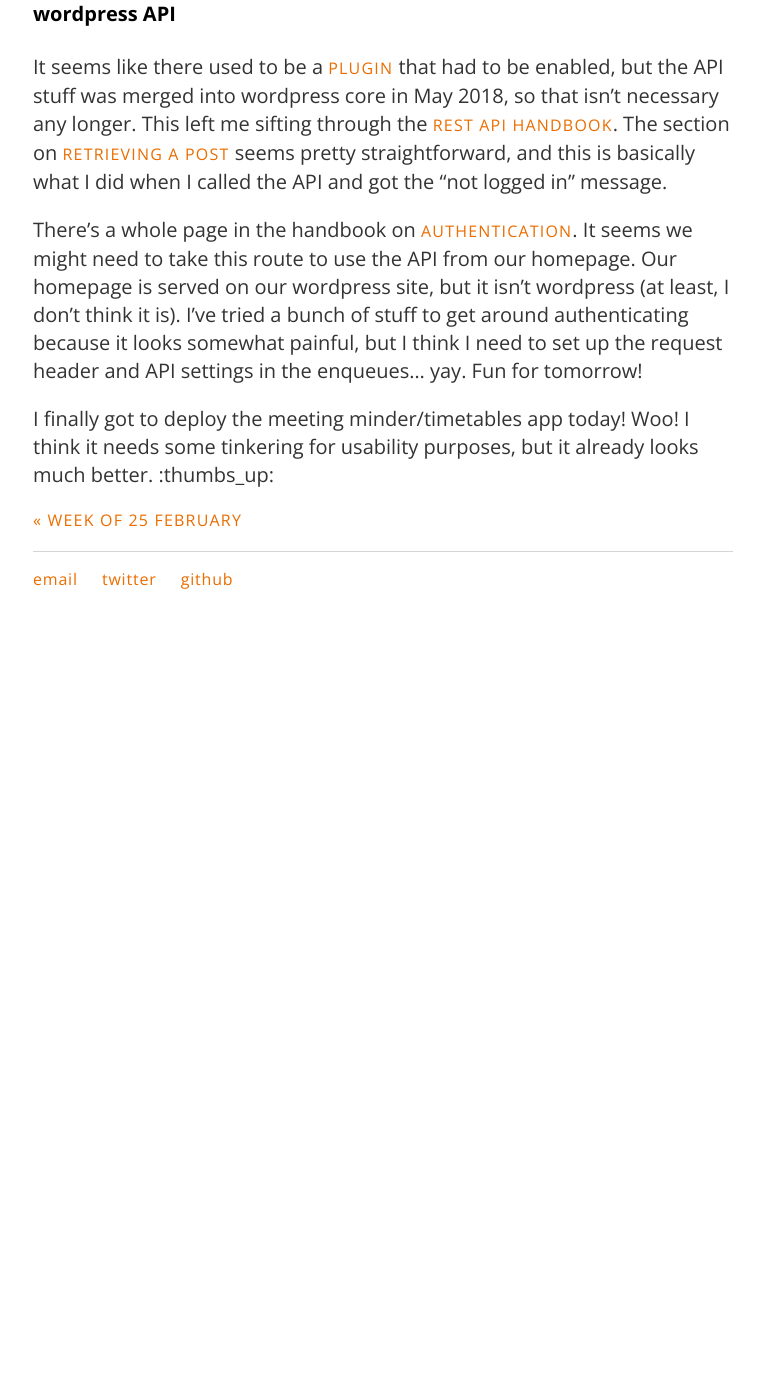
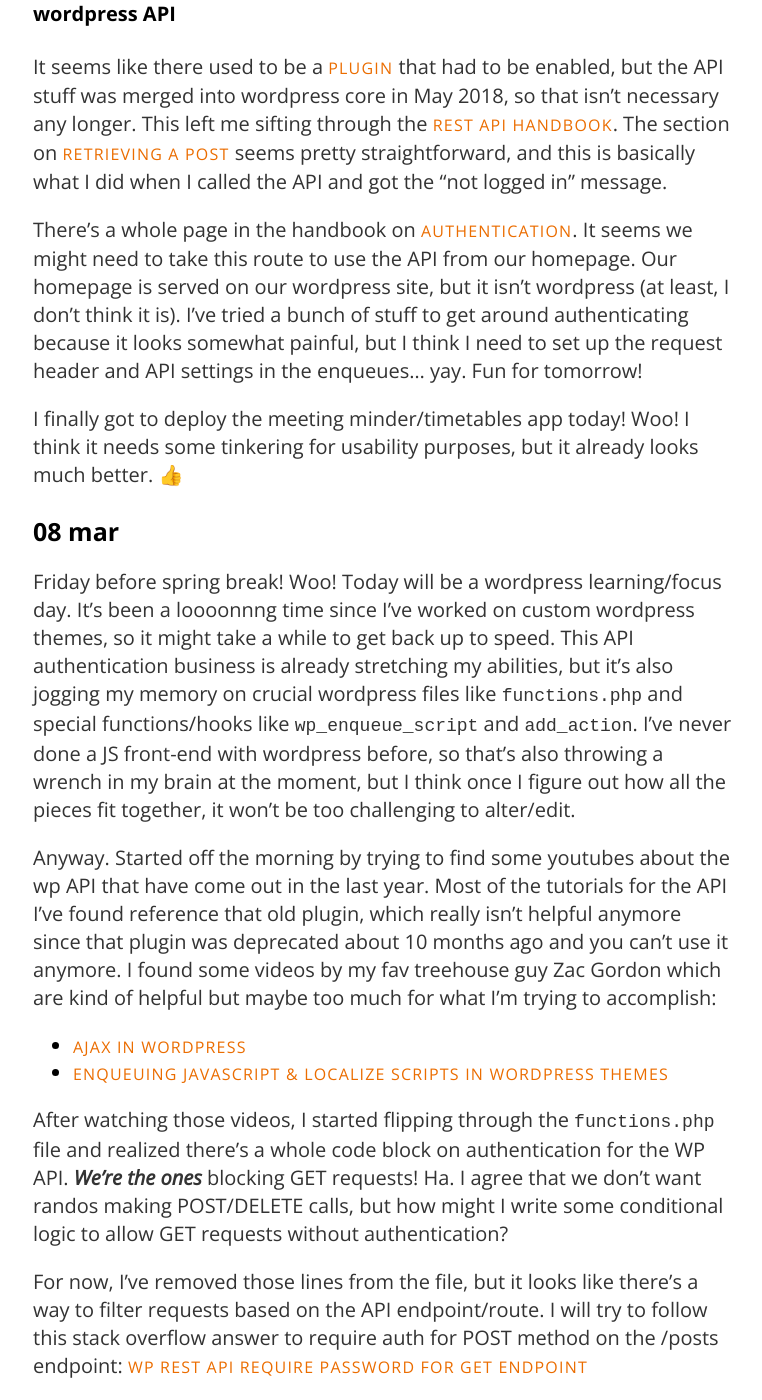
Before and after one commit to carylwyatt/carylwyatt.github.io, a Jekyll site: the page built from _posts/2019-03-04-week-of-04-mar.md, in a window 1280 px wide and 1400 px high, scrolled down 3624 px. Shown: the whole window, without its empty margins (257-1019 px from the left). Built offline with Jekyll 4.4.1, drawn with Linux system fonts in a browser that asks for light colours; emoji names are drawn with the system emoji font; before the commit the page ends 4254 px from its top, so only the background shows below that; some of the changed text lies outside the part shown.

Commit message:
new day, lots of template stuff

```diff
--- a/_posts/2019-03-04-week-of-04-mar.md
+++ b/_posts/2019-03-04-week-of-04-mar.md
@@ -87,4 +87,20 @@ It seems like there used to be a [plugin](https://wordpress.org/plugins/json-res
 
 There's a whole page in the handbook on [authentication](https://developer.wordpress.org/rest-api/using-the-rest-api/authentication). It seems we might need to take this route to use the API from our homepage. Our homepage is served on our wordpress site, but it isn't wordpress (at least, I don't think it is). I've tried a bunch of stuff to get around authenticating because it looks somewhat painful, but I think I need to set up the request header and API settings in the enqueues... yay. Fun for tomorrow!
 
-I finally got to deploy the meeting minder/timetables app today! Woo! I think it needs some tinkering for usability purposes, but it already looks much better. :thumbs_up:
+I finally got to deploy the meeting minder/timetables app today! Woo! I think it needs some tinkering for usability purposes, but it already looks much better. :thumbsup:
+
+### 08 mar
+
+Friday before spring break! Woo! Today will be a wordpress learning/focus day. It's been a loooonnng time since I've worked on custom wordpress themes, so it might take a while to get back up to speed. This API authentication business is already stretching my abilities, but it's also jogging my memory on crucial wordpress files like `functions.php` and special functions/hooks like `wp_enqueue_script` and `add_action`. I've never done a JS front-end with wordpress before, so that's also throwing a wrench in my brain at the moment, but I think once I figure out how all the pieces fit together, it won't be too challenging to alter/edit.
+
+Anyway. Started off the morning by trying to find some youtubes about the wp API that have come out in the last year. Most of the tutorials for the API I've found reference that old plugin, which really isn't helpful anymore since that plugin was deprecated about 10 months ago and you can't use it anymore. I found some videos by my fav treehouse guy Zac Gordon which are kind of helpful but maybe too much for what I'm trying to accomplish:
+- [AJAX in Wordpress](https://www.youtube.com/watch?v=Z0Jw226QKAM)
+- [Enqueuing JavaScript & Localize Scripts in Wordpress Themes](https://www.youtube.com/watch?v=omTuBUS1Tvo&list=PLruo2gSoqleg-1cd8Zev66h0BzhIV3tGF)
+
+After watching those videos, I started flipping through the `functions.php` file and realized there's a whole code block on authentication for the WP API. ***We're the ones*** blocking GET requests! Ha. I agree that we don't want randos making POST/DELETE calls, but how might I write some conditional logic to allow GET requests without authentication?
+
+For now, I've removed those lines from the file, but it looks like there's a way to filter requests based on the API endpoint/route. I will try to follow this stack overflow answer to require auth for POST method on the /posts endpoint: [WP REST API require password for GET endpoint](https://wordpress.stackexchange.com/questions/265523/wp-rest-api-require-password-for-get-endpoint)
+
+Before I get to that, though, I'm going to work on pulling in the JSON data from the posts to populate the new renovation box on the homepage.
+
+This is turning out to be trickier than I thought it would be! I ended up creating a local html page with the module/controller in it to make sure I understood the fundamentals of $http service and using controllers with data. Not too complicated, so that was cleared up pretty quickly. What I'm struggling with is where to load  my new module. This dang Gruntfile is so complicated that I can't tell where exactly I need to put my javascript in order for it to compile and load correctly. I guess I'll just start inserting stuff in different files and see what breaks it! :grimacing::satisfied:
```
